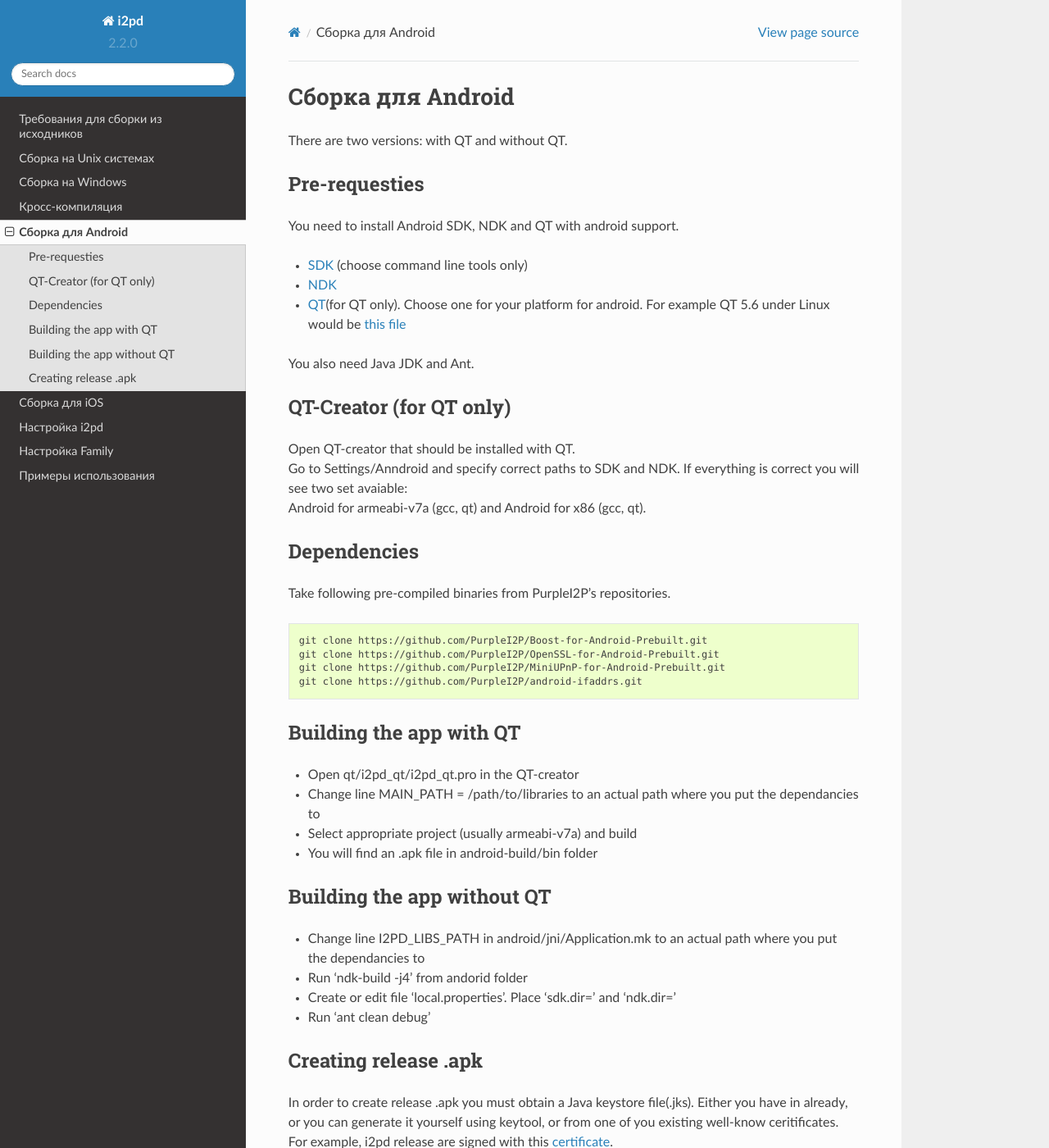
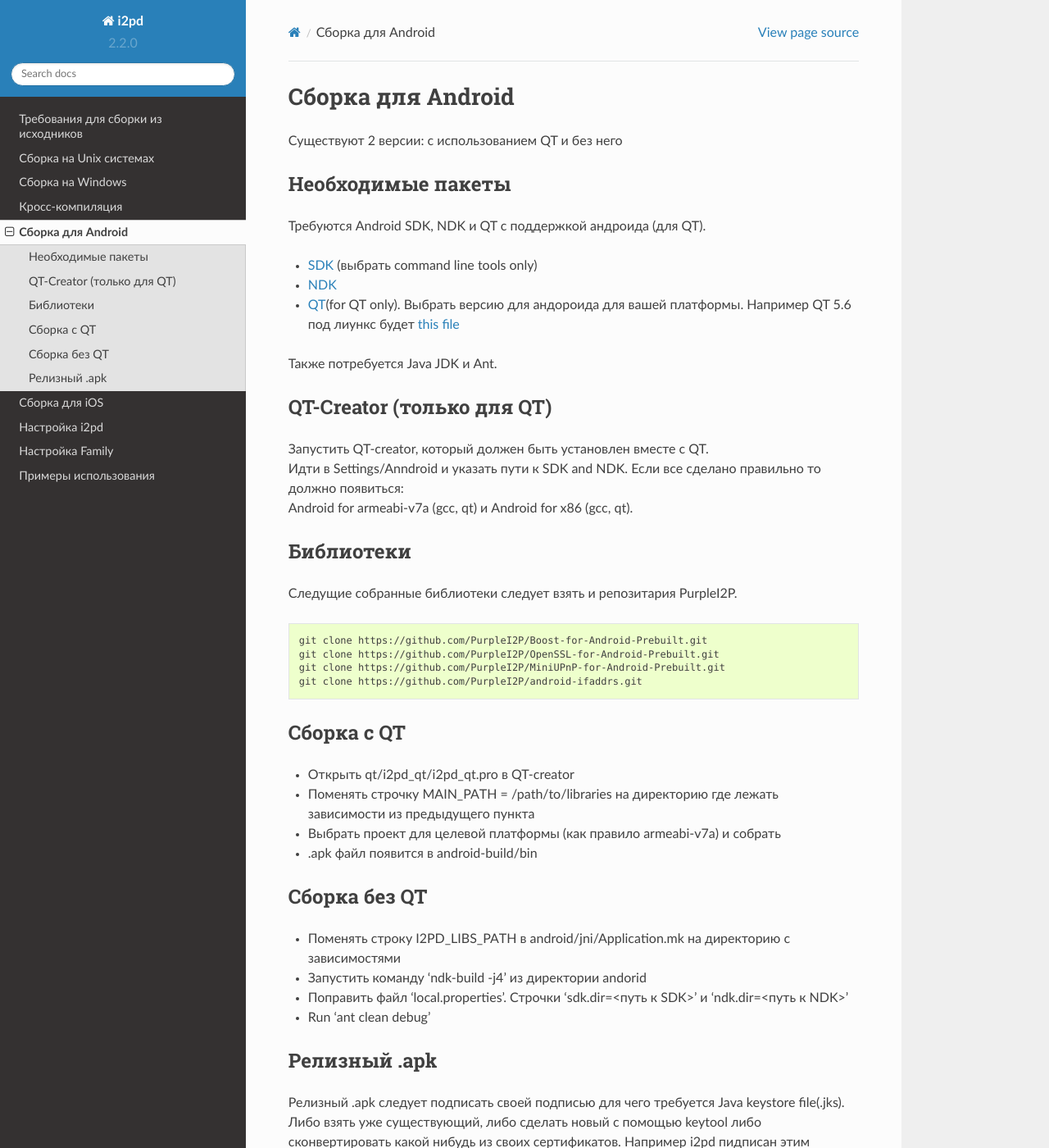
Before and after one commit to PurpleI2P/i2pd_docs_ru, a Sphinx documentation site: the page built from docs/build_notes_android.md, in a window 1280 px wide and 1400 px high. Shown: the whole window at 82% size. Built offline with Sphinx 7.4.7 and the Read the Docs theme 2.0.0, drawn with Linux system fonts in a browser that asks for light colours; some of the changed text lies outside the part shown.

Commit message:
Update build_notes_android.md

````diff
--- a/docs/build_notes_android.md
+++ b/docs/build_notes_android.md
@@ -1,29 +1,29 @@
 Сборка для Android
 ==================
 
-There are two versions: with QT and without QT.
+Существуют 2 версии: с использованием QT и без него
 
-Pre-requesties
+Необходимые пакеты
+------------------
+
+Требуются Android SDK, NDK и QT с поддержкой андроида (для QT).
+
+- [SDK](https://developer.android.com/studio/index.html) (выбрать command line tools only)
+- [NDK](https://developer.android.com/ndk/downloads/index.html)
+- [QT](https://www.qt.io/download-open-source/)(for QT only). Выбрать версию для андороида для вашей платформы. Например QT 5.6 под лиункс будет [this file](http://download.qt.io/official_releases/qt/5.6/5.6.1-1/qt-opensource-linux-x64-android-5.6.1-1.run  )
+
+Также потребуется  Java JDK и Ant.
+
+QT-Creator (только для QT)
+------------------------
+Запустить QT-creator, который должен быть установлен вместе с  QT.
+Идти в  Settings/Anndroid и указать пути к SDK and NDK.
+Если все сделано правильно то должно появиться:
+Android for armeabi-v7a (gcc, qt) и Android for x86 (gcc, qt).
+
+Библиотеки
 --------------
-
-You need to install Android SDK, NDK  and QT with android support.
-
-- [SDK](https://developer.android.com/studio/index.html) (choose command line tools only)
-- [NDK](https://developer.android.com/ndk/downloads/index.html)
-- [QT](https://www.qt.io/download-open-source/)(for QT only). Choose one for your platform for android. For example QT 5.6 under Linux would be [this file](http://download.qt.io/official_releases/qt/5.6/5.6.1-1/qt-opensource-linux-x64-android-5.6.1-1.run  )
-
-You also need Java JDK and Ant.
-
-QT-Creator (for QT only)
-------------------------
-Open QT-creator that should be installed with QT.
-Go to Settings/Anndroid and specify correct paths to SDK and NDK.
-If everything is correct you will see two set avaiable:
-Android for armeabi-v7a (gcc, qt) and Android for x86 (gcc, qt).
-
-Dependencies
---------------
-Take following pre-compiled binaries from PurpleI2P's repositories.
+Следущие собранные библиотеки следует взять и репозитария PurpleI2P.
 ```bash
 git clone https://github.com/PurpleI2P/Boost-for-Android-Prebuilt.git
 git clone https://github.com/PurpleI2P/OpenSSL-for-Android-Prebuilt.git
@@ -32,26 +32,26 @@ git clone https://github.com/PurpleI2P/android-ifaddrs.git
 ```
 
 
-Building the app with QT
+Сборка с  QT
 ------------------------
-- Open qt/i2pd_qt/i2pd_qt.pro in the QT-creator
-- Change line MAIN_PATH = /path/to/libraries to an actual path where you put the dependancies to
-- Select appropriate project (usually armeabi-v7a) and build
-- You will find an .apk file in android-build/bin folder
+- Открыть qt/i2pd_qt/i2pd_qt.pro в QT-creator
+- Поменять строчку MAIN_PATH = /path/to/libraries на директорию где лежать зависимости из предыдущего пункта
+- Выбрать проект для целевой платформы (как правило armeabi-v7a) и собрать
+- .apk файл появится в android-build/bin
 
-Building the app without QT
+Сборка без QT
 ---------------------------
-- Change line I2PD_LIBS_PATH in android/jni/Application.mk to an actual path where you put the dependancies to
-- Run 'ndk-build -j4' from andorid folder
-- Create or edit file 'local.properties'. Place 'sdk.dir=<path to SDK>' and 'ndk.dir=<path to NDK>'
+- Поменять строку I2PD_LIBS_PATH в android/jni/Application.mk на директорию с зависимостями
+- Запустить команду 'ndk-build -j4' из директории andorid
+- Поправить файл 'local.properties'. Строчки 'sdk.dir=<путь к SDK>' и 'ndk.dir=<путь к NDK>'
 - Run 'ant clean debug'
 
-Creating release .apk
-----------------------
-In order to create release .apk you must obtain a Java keystore file(.jks). Either you have in already, or you can generate it yourself using keytool, or from one of you existing well-know ceritificates. For example, i2pd release are signed with this [certificate](https://github.com/PurpleI2P/i2pd/blob/openssl/contrib/certificates/router/orignal_at_mail.i2p.crt).
-Create file 'ant.propeties'
-key.store='path to keystore file'
+Релизный .apk
+--------------
+Релизный .apk следует подписать своей подписью для чего требуется Java keystore file(.jks). Либо взять уже существующий, либо сделать новый с помощью keytool либо сконвертировать какой нибудь из своих сертификатов. Например i2pd пидписан этим [сертификатом](https://github.com/PurpleI2P/i2pd/blob/openssl/contrib/certificates/router/orignal_at_mail.i2p.crt).
+Создать файл 'ant.propeties'
+key.store='путь к keystore file'
 key.alias='alias name'
 key.store.password='keystore password'
 key.alias.password='alias password'
-Run 'ant clean release'
+Запустить 'ant clean release'
````
